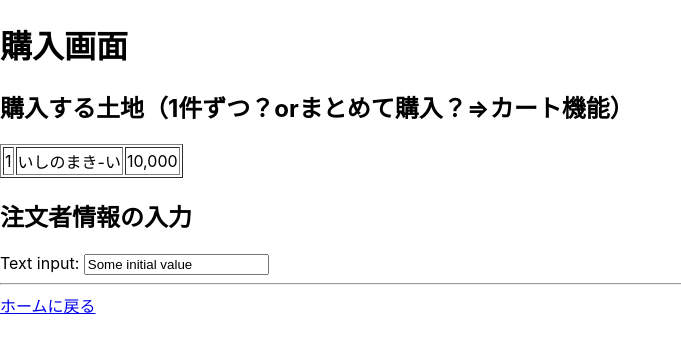
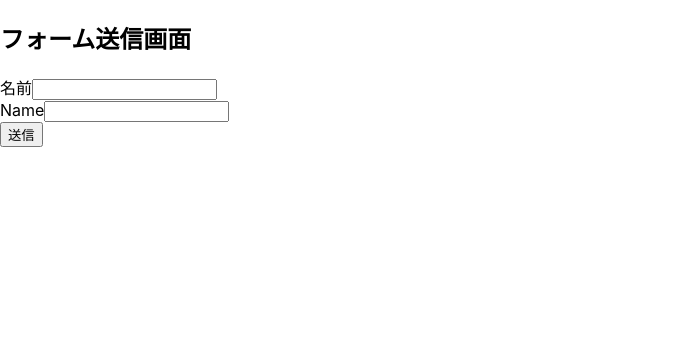
Before and after one commit to sheepover96/marsbuysell_client, a React (Create React App) app: page /purchase in a window 1280 px wide. Shown: the top 352 px of the page, without its empty margins (0-681 px from the left). Built offline with nearby package versions, Linux system fonts and the light colour scheme.

Commit message:
購入画面機能変更

```diff
--- a/src/Purchase.js
+++ b/src/Purchase.js
@@ -1,23 +1,55 @@
-import { Link } from "react-router-dom";
+import React, { Component } from 'react';
 
-const Purchase = () => {
-  return (
-    <>
-      <h1>購入画面</h1>
-      <h2>購入する土地（1件ずつ？orまとめて購入？⇒カート機能）</h2>
-      <table border={1}>
-        <tr><td>1</td><td>いしのまき-い</td><td className="price">10,000</td></tr>
-      </table>
-      <h2>注文者情報の入力</h2>
-      <label>
-        Text input: <input name="myInput" defaultValue="Some initial value" />
-      </label>
-      <hr />
+class FormSubmitComponent extends Component {
+  constructor(props) {
+    super(props);
+    this.state = {
+      formData: {
+        firstName: '',
+        lastName: '',
+        email: '',
+      },
+    };
+  }
+
+  handleInputChange = (event) => {
+    const { name, value } = event.target;
+    this.setState((prevState) => ({
+      formData: {
+        ...prevState.formData,
+        [name]: value,
+      },
+    }));
+  };
+
+  handleSubmit = (event) => {
+    event.preventDefault();
+    // フォームデータをサーバーに送信または他の処理を行う
+    console.log('フォームデータが送信されました:', this.state.formData);
+  };
+
+  render() {
+    const { formData } = this.state;
+
+    return (
       <div>
-        <Link to={`/`}>ホームに戻る</Link>
+        <h2>フォーム送信画面</h2>
+        <form onSubmit={this.handleSubmit}>
+          <div>
+            <label htmlFor="yournameJP">名前</label>
+            <input type="text" id="yournameJP" name="yournameJP"
+              value={formData.yournameJP} onChange={this.handleInputChange}/>
+          </div>
+          <div>
+            <label htmlFor="yournameENG">Name</label>
+            <input type="text" id="yournameENG" name="yournameENG"
+              value={formData.yournameENG} onChange={this.handleInputChange}/>
+          </div>
+          <button type="submit">送信</button>
+        </form>
       </div>
-    </>
-  );
-};
+    );
+  }
+}
 
-export default Purchase;
+export default FormSubmitComponent;
```
Also changed, not shown: 14 other files (tests, documents, lock files or other folders).
